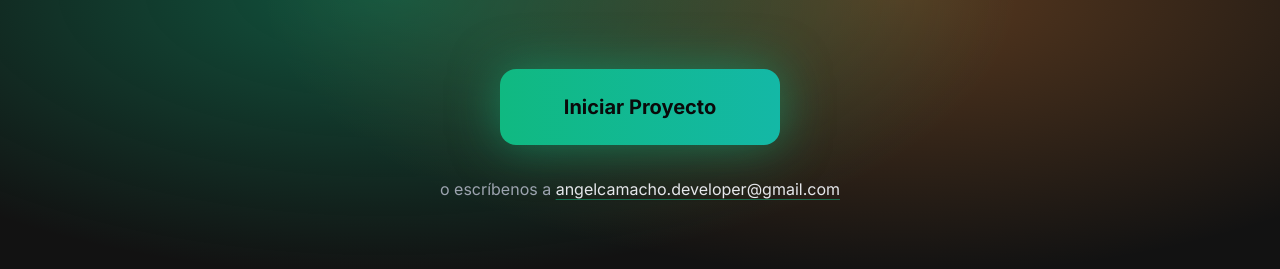
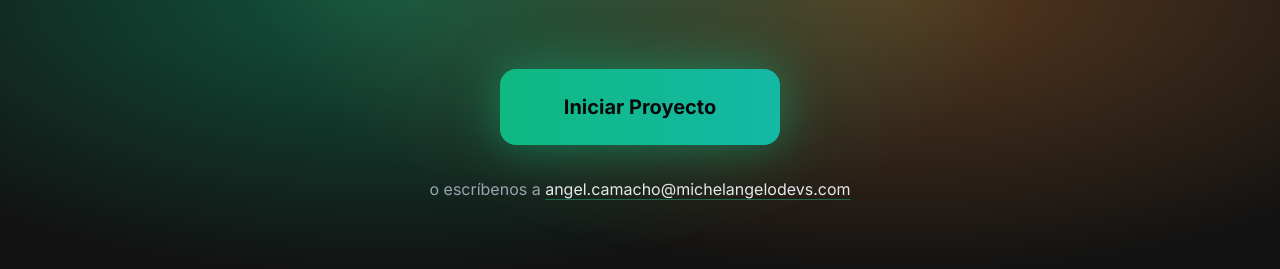
Before and after one commit to angelcamacho17/ai-agency-ac, an Angular app: page / in a window 1280 px wide. Shown: the part 4779-5048 px from the top of the page. Built offline with nearby package versions, Linux system fonts and the light colour scheme; a web font is replaced by a local one.

Commit message:
michelangelodevs mail

```diff
--- a/src/app/components/sections/cta/cta.component.ts
+++ b/src/app/components/sections/cta/cta.component.ts
@@ -51,10 +51,10 @@ import { ScrollRevealDirective } from '../../../directives/scroll-reveal.directi
         <p appScrollReveal class="text-text-tertiary">
           o escríbenos a
           <a
-            href="mailto:angelcamacho.developer@gmail.com"
+            href="mailto:angel.camacho@michelangelodevs.com"
             class="text-text-secondary hover:text-neon-green transition-all duration-300 underline underline-offset-4 decoration-neon-green/50 hover:decoration-neon-green"
           >
-            angelcamacho.developer&#64;gmail.com
+            angel.camacho&#64;michelangelodevs.com
           </a>
         </p>
       </div>
```
Also changed, not shown: 1 other file (tests, documents, lock files or other folders).
